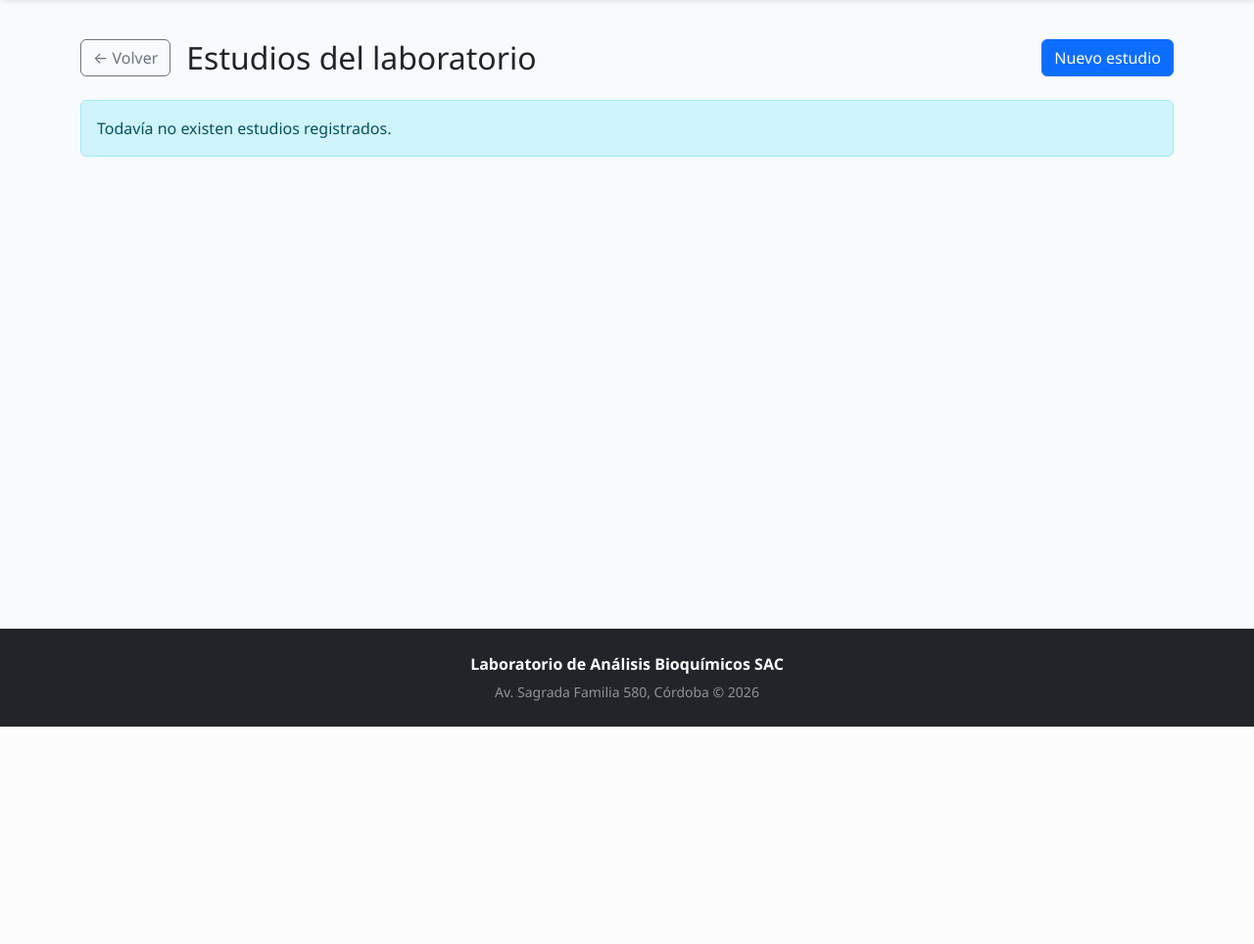
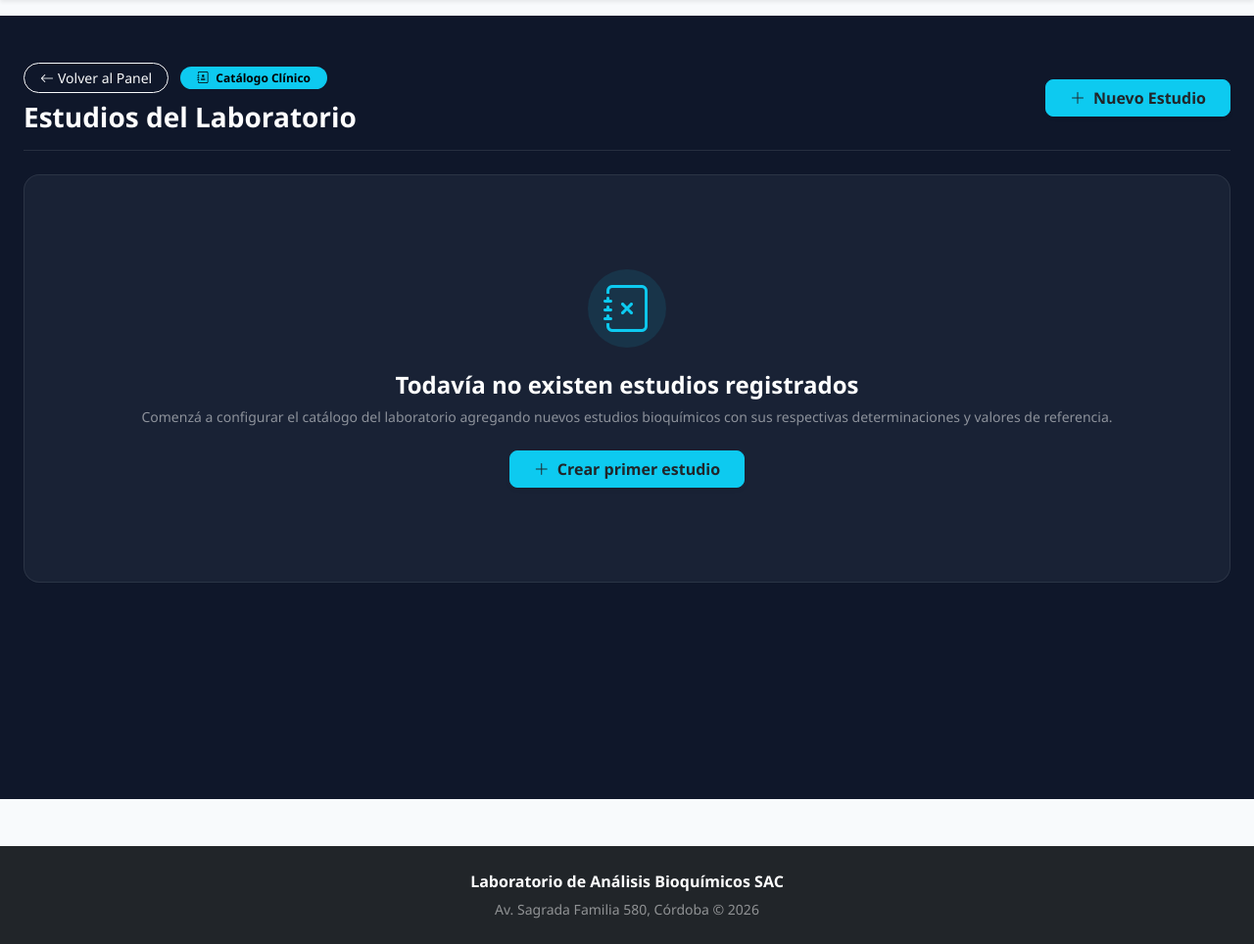
Before and after one commit to Villada-PG3/trabajo-practico-integrador-laboratorio_analisis_bioquimico, a Django app: template analisis_bioquimico/templates/analisis_bioquimico/laboratorio/estudios/lista.html in a window 1280 px wide. Shown: the part 58-1022 px from the top of the page at 98% size. Before the commit the page ends 800 px from the top, so only its background shows below. Run offline with Django 5.2, Linux system fonts and the light colour scheme; the template is opened without the code that fills it, so the values that code supplies are empty.

Commit message:
style: rediseño de los estudios

```diff
--- a/analisis_bioquimico/templates/analisis_bioquimico/laboratorio/estudios/lista.html
+++ b/analisis_bioquimico/templates/analisis_bioquimico/laboratorio/estudios/lista.html
@@ -1,98 +1,138 @@
-{% extends "analisis_bioquimico/base.html" %}
+{% extends 'analisis_bioquimico/base.html' %}
+{% load static %}
+
+{% block title %}Catálogo de Estudios | SAC HealthTech{% endblock %}
+
+{% block extra_css %}
+<style>
+  .dashboard-container {
+    background-color: #0f172a;
+    color: #f8fafc;
+  }
+  .glass-card {
+    background: rgba(30, 41, 59, 0.7);
+    backdrop-filter: blur(12px);
+    border: 1px solid rgba(255, 255, 255, 0.08);
+  }
+  .glass-table {
+    color: #f8fafc;
+    vertical-align: middle;
+  }
+  .glass-table th {
+    background: rgba(15, 23, 42, 0.8) !important;
+    color: #94a3b8 !important;
+    border-bottom: 1px solid rgba(255, 255, 255, 0.1) !important;
+    font-size: 0.75rem;
+    text-transform: uppercase;
+    letter-spacing: 0.05em;
+  }
+  .glass-table td {
+    background: transparent !important;
+    color: #f8fafc !important;
+    border-bottom: 1px solid rgba(255, 255, 255, 0.05) !important;
+  }
+  .glass-table tr:hover td {
+    background: rgba(255, 255, 255, 0.03) !important;
+  }
+  .stat-pill {
+    background: rgba(255, 255, 255, 0.05);
+    border: 1px solid rgba(255, 255, 255, 0.1);
+  }
+</style>
+{% endblock %}
 
 {% block content %}
+<div class="dashboard-container min-vh-100 py-4 py-lg-5">
+  <div class="container-fluid px-4 max-w-7xl">
 
-<div class="container mt-4">
-
-    <div class="d-flex justify-content-between align-items-center mb-4">
-        <div class="d-flex align-items-center gap-3">
-            <a href="javascript:history.back()" class="btn btn-outline-secondary" title="Volver">
-                ← Volver
-            </a>
-            <h2 class="mb-0">Estudios del laboratorio</h2>
+    <!-- Encabezado de la Sección -->
+    <div class="d-flex flex-column flex-md-row justify-content-between align-items-md-center mb-4 pb-3 border-bottom border-white border-opacity-10">
+      <div>
+        <div class="d-flex align-items-center gap-2 mb-2">
+          <a href="{% url 'analisis_bioquimico:panel_laboratorio' %}" class="btn btn-outline-light btn-sm rounded-pill px-3 me-1">
+            <i class="bi bi-arrow-left me-1"></i>Volver al Panel
+          </a>
+          <span class="badge bg-info bg-opacity-20 text-black border border-info border-opacity-25 px-3 py-1 rounded-pill small">
+            <i class="bi bi-journal-medical me-1"></i> Catálogo Clínico
+          </span>
         </div>
-
-        <a href="{% url 'analisis_bioquimico:estudio_crear' %}"
-           class="btn btn-primary">
-            Nuevo estudio
+        <h1 class="h3 fw-bold text-white mb-0">Estudios del Laboratorio</h1>
+      </div>
+      <div class="mt-3 mt-md-0">
+        <a href="{% url 'analisis_bioquimico:estudio_crear' %}" class="btn btn-info px-4 py-2.5 rounded-3 fw-bold text-dark d-inline-flex align-items-center gap-2 shadow-sm">
+          <i class="bi bi-plus-lg fs-6"></i>
+          <span>Nuevo Estudio</span>
         </a>
+      </div>
     </div>
 
-    {% if messages %}
-        {% for message in messages %}
-            <div class="alert alert-success">
-                {{ message }}
-            </div>
-        {% endfor %}
-    {% endif %}
+    <!-- Contenedor Principal de Lista / Tabla -->
+    <div class="glass-card rounded-4 p-4">
+      {% if estudios %}
+        <!-- Tabla de Estudios cuando existen registros -->
+        <div class="table-responsive">
+          <table class="table glass-table mb-0">
+            <thead>
+              <tr>
+                <th scope="col" class="py-3 px-4">Código</th>
+                <th scope="col" class="py-3 px-4">Nombre del Estudio</th>
+                <th scope="col" class="py-3 px-4">Determinaciones</th>
+                <th scope="col" class="py-3 px-4 text-end">Acciones</th>
+              </tr>
+            </thead>
+            <tbody>
+              {% for estudio in estudios %}
+                <tr>
+                  <td class="py-3 px-4">
+                    <span class="stat-pill px-2.5 py-1 rounded-2 text-info font-monospace fw-semibold small">
+                      {{ estudio.codigo|default:estudio.id }}
+                    </span>
+                  </td>
+                  <td class="py-3 px-4 fw-semibold text-white">
+                    {{ estudio.nombre }}
+                  </td>
+                  <td class="py-3 px-4 text-white-50 small">
+                    {% if estudio.determinaciones.count %}
+                      <span class="badge bg-white bg-opacity-10 text-white-50 border border-white border-opacity-10 rounded-pill">
+                        {{ estudio.determinaciones.count }} parámetros
+                      </span>
+                    {% else %}
+                      <span class="text-white-50 opacity-50">Sin determinaciones</span>
+                    {% endif %}
+                  </td>
+                  <td class="py-3 px-4 text-end">
+                    <div class="d-inline-flex gap-2">
+                      <a href="{% url 'analisis_bioquimico:estudio_rangos' estudio.pk %}" class="btn btn-sm btn-outline-info rounded-2 px-2.5" title="Ver Detalle">
+                        <i class="bi bi-eye"></i>
+                      </a>
+                      <a href="{% url 'analisis_bioquimico:estudio_editar' estudio.pk %}" class="btn btn-sm btn-outline-light rounded-2 px-2.5" title="Editar">
+                        <i class="bi bi-pencil"></i>
+                      </a>
+                    </div>
+                  </td>
+                </tr>
+              {% endfor %}
+            </tbody>
+          </table>
+        </div>
+      {% else %}
+        <!-- Estado Vacío (Empty State) de alto impacto visual -->
+        <div class="text-center py-5 my-4">
+          <div class="d-inline-flex align-items-center justify-content-center bg-info bg-opacity-10 text-info rounded-circle p-4 mb-4" style="width: 80px; height: 80px;">
+            <i class="bi bi-journal-x display-5"></i>
+          </div>
+          <h3 class="h4 fw-bold text-white mb-2">Todavía no existen estudios registrados</h3>
+          <p class="text-white-50 max-w-md mx-auto mb-4 small">
+            Comenzá a configurar el catálogo del laboratorio agregando nuevos estudios bioquímicos con sus respectivas determinaciones y valores de referencia.
+          </p>
+          <a href="{% url 'analisis_bioquimico:estudio_crear' %}" class="btn btn-info px-4 py-2.5 rounded-3 fw-bold text-dark d-inline-flex align-items-center gap-2 shadow-sm">
+            <i class="bi bi-plus-lg fs-6"></i>
+            <span>Crear primer estudio</span>
+          </a>
+        </div>
+      {% endif %}
+    </div>
 
-
-    {% if estudios %}
-
-        <table class="table table-striped table-bordered">
-
-            <thead>
-                <tr>
-                    <th>Código</th>
-                    <th>Estudio</th>
-                    <th>Método / Técnica</th>
-                    <th>Unidad</th>
-                    <th>Acciones</th>
-                </tr>
-            </thead>
-
-            <tbody>
-
-                {% for estudio in estudios %}
-
-                    <tr>
-                        <td>{{ estudio.codigo }}</td>
-
-                        <td>{{ estudio.nombre }}</td>
-
-                        <td>
-                            {{ estudio.metodo_tecnica|default:"-" }}
-                        </td>
-
-                        <td>
-                            {{ estudio.unidad_medida|default:"-" }}
-                        </td>
-
-                        <td>
-
-                            <a href="{% url 'analisis_bioquimico:estudio_rangos' estudio.id %}"
-                               class="btn btn-info btn-sm">
-                                Rangos
-                            </a>
-
-                            <a href="{% url 'analisis_bioquimico:estudio_editar' estudio.id %}"
-                               class="btn btn-warning btn-sm">
-                                Editar
-                            </a>
-
-                            <a href="{% url 'analisis_bioquimico:estudio_eliminar' estudio.id %}"
-                               class="btn btn-danger btn-sm">
-                                Eliminar
-                            </a>
-
-                        </td>
-
-                    </tr>
-
-                {% endfor %}
-
-            </tbody>
-
-        </table>
-
-    {% else %}
-
-        <div class="alert alert-info">
-            Todavía no existen estudios registrados.
-        </div>
-
-    {% endif %}
-
+  </div>
 </div>
-
 {% endblock %}
```
